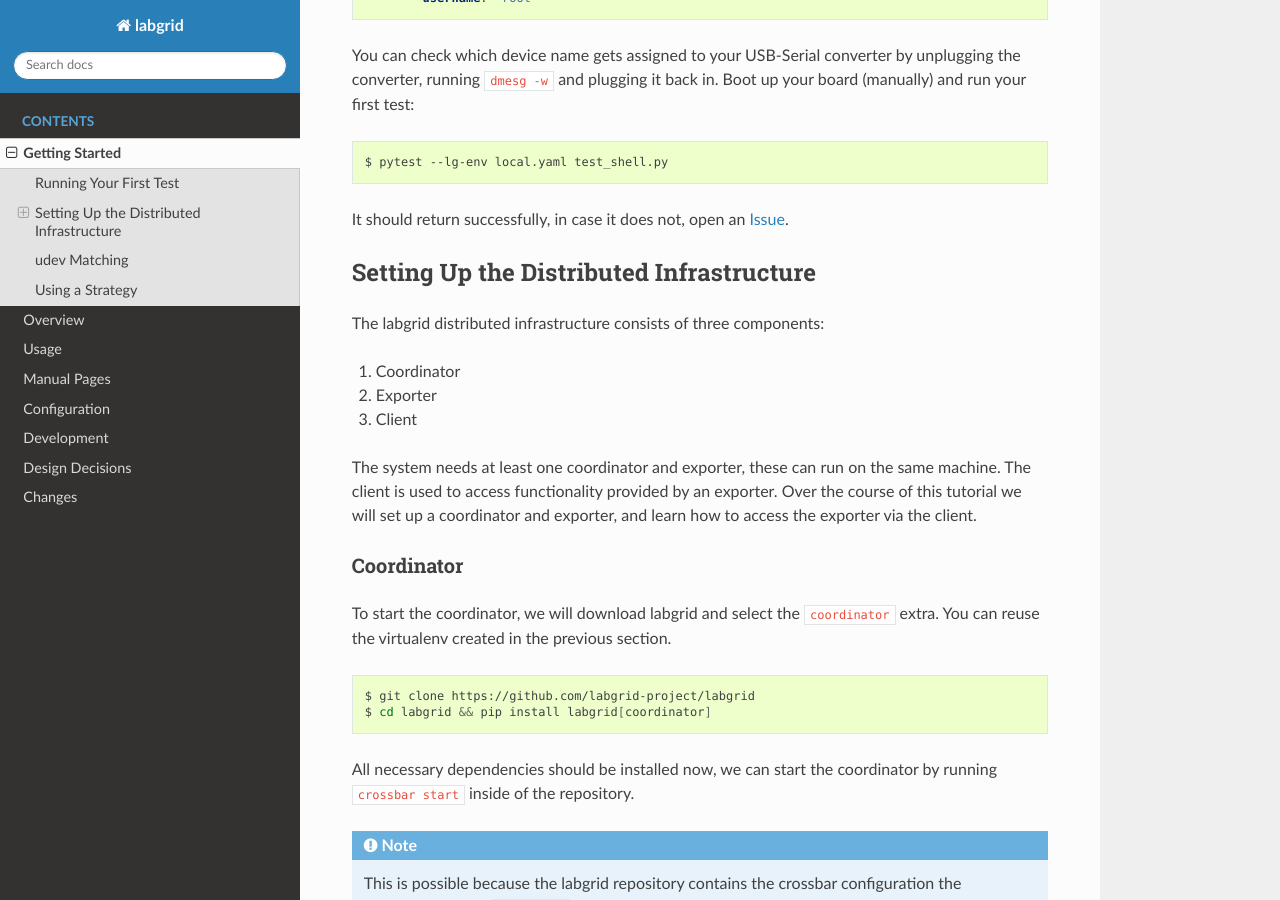
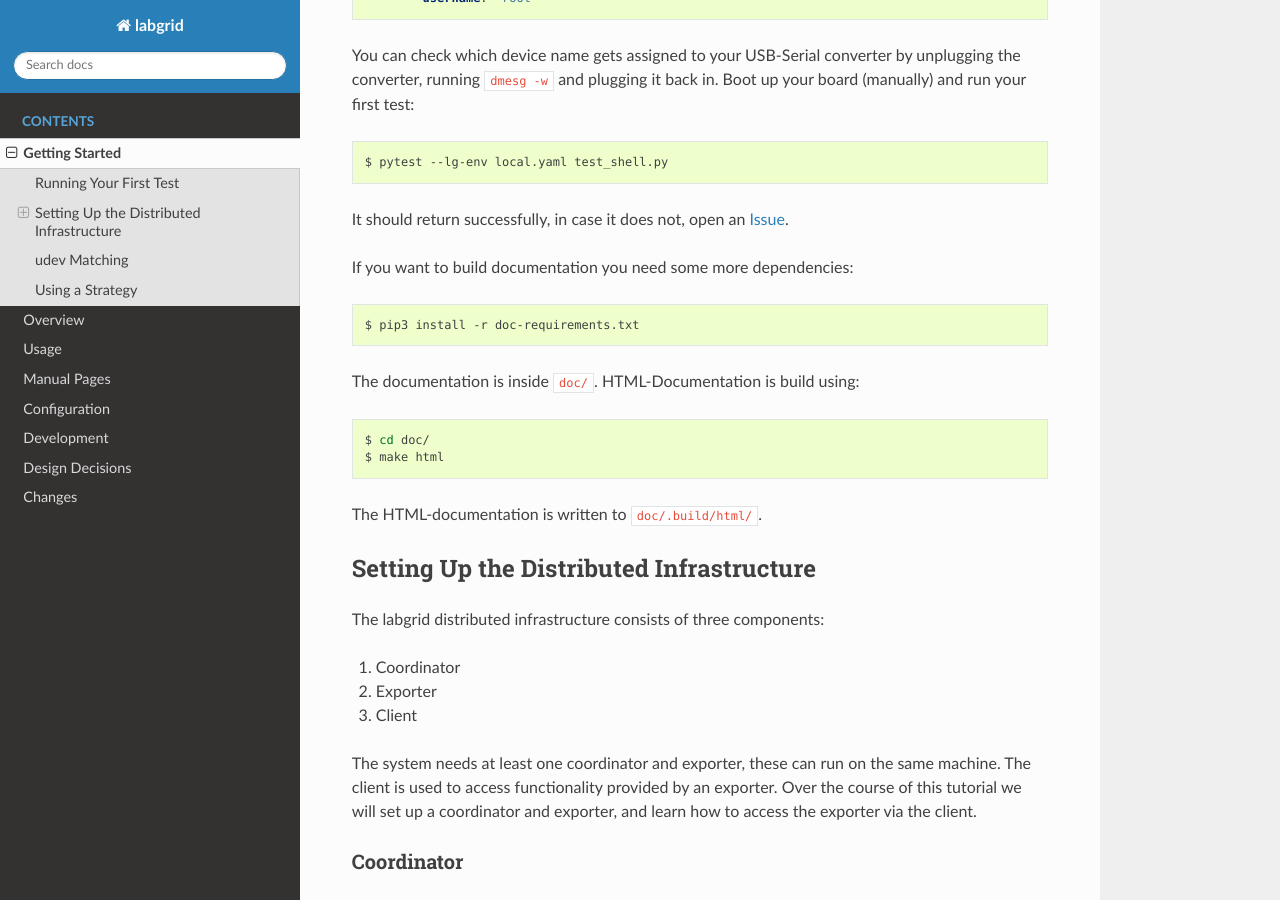
Before and after one commit to labgrid-project/labgrid, a Sphinx documentation site: the page built from doc/getting_started.rst, in a window 1280 px wide and 900 px high, scrolled down 1425 px. Built offline with Sphinx 7.4.7 and the Read the Docs theme 2.0.0, drawn with Linux system fonts in a browser that asks for light colours; pages that are not in the unit, such as notebooks, are missing from menus.

Commit message:
doc: added info how to build documentation to getting_started
This describes how to install the requirements and gives an
overview how to build the documentation.

Signed-off-by: Chris Fiege <c.fiege@pengutronix.de>

```diff
--- a/doc/getting_started.rst
+++ b/doc/getting_started.rst
@@ -84,6 +84,22 @@
 
 It should return successfully, in case it does not, open an `Issue
 <https://github.com/labgrid-project/labgrid/issues>`_.
+
+If you want to build documentation you need some more dependencies:
+
+.. code-block:: bash
+
+   $ pip3 install -r doc-requirements.txt
+
+The documentation is inside ``doc/``.  HTML-Documentation is build using:
+
+.. code-block:: bash
+
+   $ cd doc/
+   $ make html
+
+The HTML-documentation is written to ``doc/.build/html/``.
+
 
 Setting Up the Distributed Infrastructure
 -----------------------------------------
```
